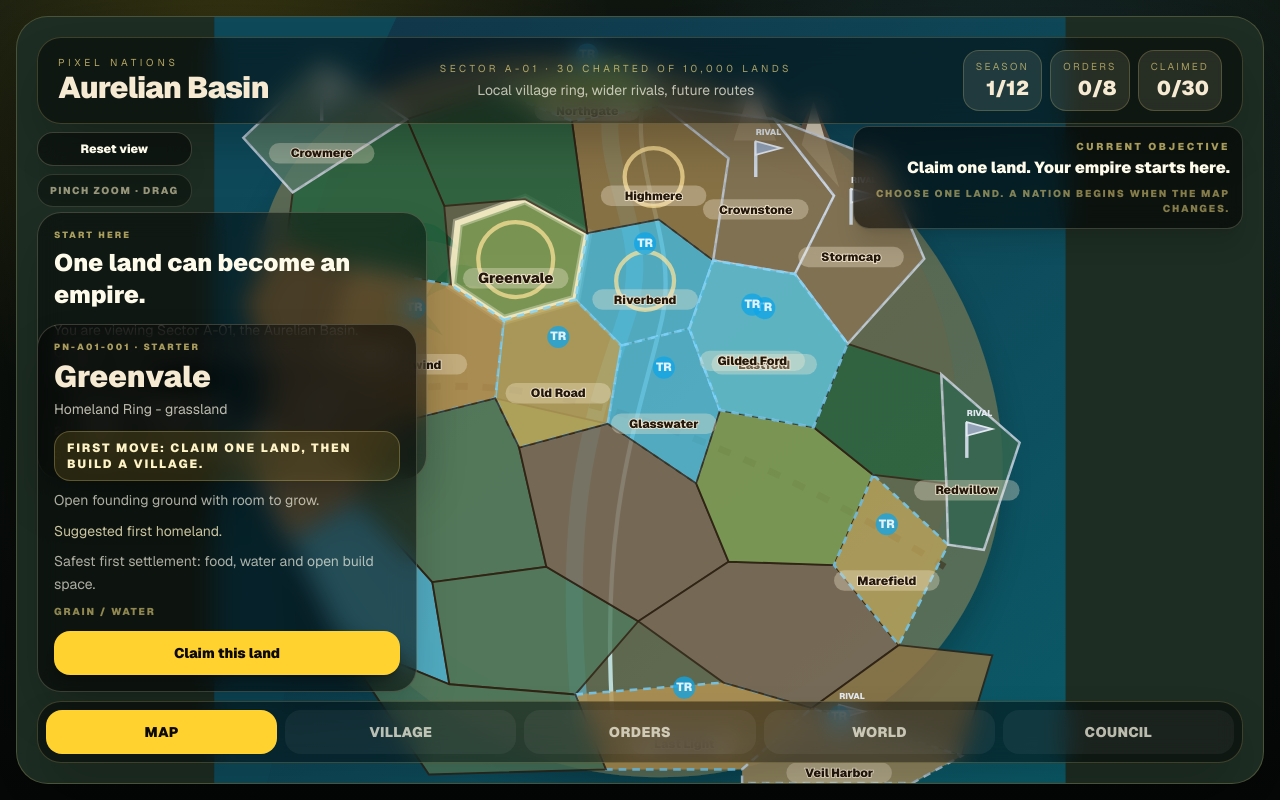
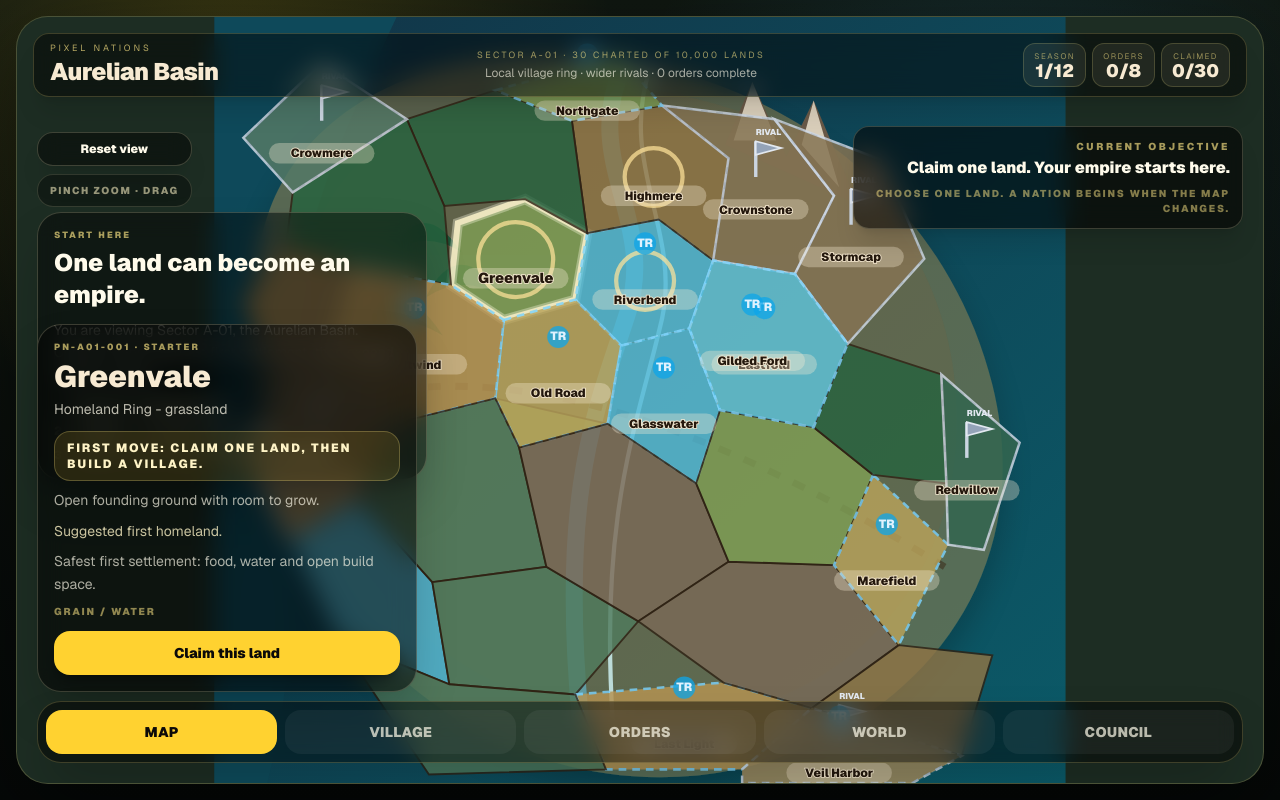
Before and after one commit to tomat60/pixel-nations, a Next.js app: page /play in a window 1280 px wide. Built offline with nearby package versions, Linux system fonts and the light colour scheme.

Commit message:
refactor(play): compact top HUD for contest build

```diff
--- a/app/play/components/TopBar.tsx
+++ b/app/play/components/TopBar.tsx
@@ -3,17 +3,16 @@ import type { PlayState } from "../lib/play-state";
 
 export function TopBar({ state }: { state: PlayState }) {
   return (
-    <header className="absolute left-3 right-3 top-3 z-20 flex items-center justify-between rounded-3xl border border-amber-200/20 bg-black/48 px-3 py-2 shadow-2xl backdrop-blur-md md:left-5 md:right-5 md:top-5 md:px-5 md:py-3">
-      <div>
-        <p className="text-[9px] uppercase tracking-[0.34em] text-amber-200/70 md:text-[10px] md:tracking-[0.38em]">Pixel Nations</p>
-        <h1 className="text-lg font-black tracking-tight md:text-3xl">Aurelian Basin</h1>
+    <header className="absolute left-2 right-2 top-2 z-20 flex items-center justify-between gap-2 rounded-2xl border border-amber-200/20 bg-black/48 px-2.5 py-1.5 shadow-xl backdrop-blur-md md:left-4 md:right-4 md:top-4 md:px-4 md:py-2">
+      <div className="min-w-0">
+        <p className="text-[8px] uppercase tracking-[0.28em] text-amber-200/70 md:text-[9px] md:tracking-[0.32em]">Pixel Nations</p>
+        <h1 className="truncate text-base font-black tracking-tight md:text-2xl">Aurelian Basin</h1>
       </div>
-      <div className="hidden text-center md:block">
-        <p className="text-[10px] uppercase tracking-[0.34em] text-amber-200/65">Sector A-01 · {chartedLands} charted of {worldLands.toLocaleString()} lands</p>
-        <p className="mt-1 text-sm text-amber-50/70">Local village ring, wider rivals, future routes</p>
-        {state.ownedPlotIds.length > 0 ? <p className="mt-1 text-xs font-black text-amber-100/75">{state.completedOrders.length} orders complete</p> : null}
+      <div className="hidden min-w-0 flex-1 px-4 text-center lg:block">
+        <p className="truncate text-[9px] uppercase tracking-[0.26em] text-amber-200/60">Sector A-01 · {chartedLands} charted of {worldLands.toLocaleString()} lands</p>
+        <p className="mt-0.5 truncate text-xs text-amber-50/62">Local village ring · wider rivals · {state.completedOrders.length} orders complete</p>
       </div>
-      <div className="flex items-center gap-1.5 text-right md:gap-2">
+      <div className="flex shrink-0 items-center gap-1 text-right md:gap-1.5">
         <HudChip label="Season" value={`${state.season}/12`} />
         <HudChip label="Orders" value={`${state.completedOrders.length}/8`} />
         <HudChip label="Claimed" value={`${state.ownedPlotIds.length}/${chartedLands}`} />
@@ -24,9 +23,9 @@ export function TopBar({ state }: { state: PlayState }) {
 
 function HudChip({ label, value }: { label: string; value: string }) {
   return (
-    <div className="rounded-2xl border border-amber-200/20 bg-amber-100/10 px-2 py-1.5 md:px-3 md:py-2">
-      <p className="text-[8px] uppercase tracking-[0.2em] text-amber-200/60 md:text-[10px] md:tracking-[0.22em]">{label}</p>
-      <p className="text-base font-black md:text-xl">{value}</p>
+    <div className="min-w-[48px] rounded-xl border border-amber-200/18 bg-amber-100/8 px-1.5 py-1 text-center md:min-w-[62px] md:px-2.5 md:py-1.5">
+      <p className="text-[7px] uppercase tracking-[0.14em] text-amber-200/55 md:text-[8px] md:tracking-[0.18em]">{label}</p>
+      <p className="text-sm font-black leading-none md:text-lg">{value}</p>
     </div>
   );
 }
```
